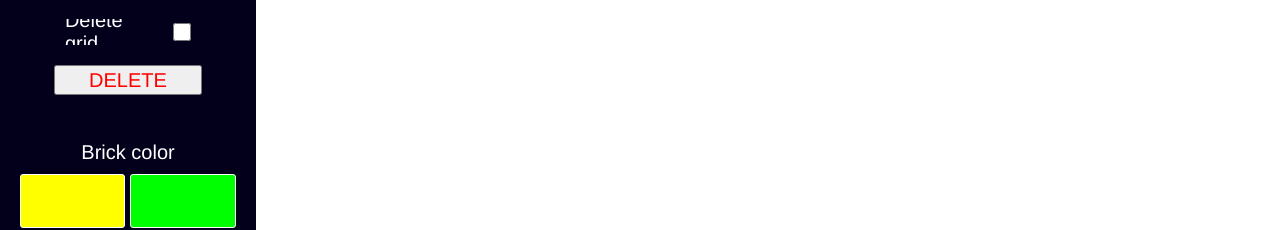
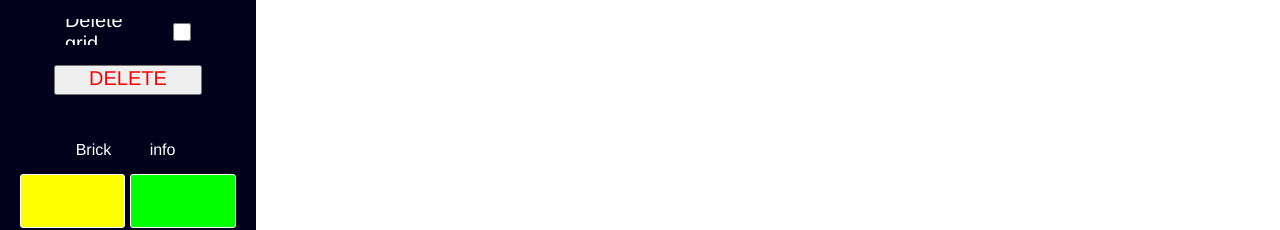
Before and after one commit to pawelos231/arkanoid_level_editor, a React (Vite) app: page / in a window 1280 px wide. Shown: the part 279-509 px from the top of the page. Built offline with nearby package versions, Linux system fonts and the light colour scheme.

Commit message:
added logic behind info component modal

```diff
--- a/index.html
+++ b/index.html
@@ -8,6 +8,7 @@
   </head>
   <body>
     <div id="root"></div>
+    <div id="portal-info"></div>
     <script type="module" src="/src/main.tsx"></script>
   </body>
 </html>
--- /dev/null
+++ b/src/components/InfoModal/Info.tsx
@@ -0,0 +1,29 @@
+import { ReactNode, useEffect, useRef, useState } from "react";
+import { createPortal } from "react-dom";
+import "./info.css";
+
+type Props = {
+  renderBricks: () => ReactNode;
+};
+
+const Info = ({ renderBricks }: Props): JSX.Element | null => {
+  const ref = useRef<Element | null>(null);
+  const [mounted, setMounted] = useState<boolean>(false);
+
+  useEffect(() => {
+    ref.current = document.querySelector<HTMLElement>("#portal-info");
+    setMounted(true);
+  }, []);
+
+  if (!mounted || !ref.current) return null;
+
+  return createPortal(
+    <div className="info-modal">
+      <div className="close">X</div>
+      <div className="data">{renderBricks()}</div>
+    </div>,
+    ref.current
+  );
+};
+
+export default Info;
--- /dev/null
+++ b/src/components/InfoModal/info.css
@@ -0,0 +1,16 @@
+.info-modal{
+    position: absolute;
+    top: 0;
+    left: 0;
+    width: 100vw;
+    height: 100vh;
+    backdrop-filter: blur(5px);
+}
+
+.close{
+    font-size: 60px;
+    margin-top: 20px;
+    margin-left: 20px;
+    position: absolute;
+    color: white;
+}
--- a/src/components/Navbar/Navbar.tsx
+++ b/src/components/Navbar/Navbar.tsx
@@ -5,6 +5,8 @@
 } from "../../constants/defaultValues";
 import { bricksData } from "../../helpers/brickData";
 import { BrickData } from "../../helpers/brickData";
+import { useState, useEffect, useCallback, Suspense, lazy } from "react";
+const Info = lazy(() => import("../InfoModal/Info"));
 
 type Props = {
   changeRowsCount: (rows: number) => void;
@@ -25,6 +27,9 @@
   handleGridOpen,
   grid,
 }: Props) => {
+  const [modal, handleOpenModal] = useState<boolean>(false);
+  const [mounted, setMounted] = useState<boolean>(false);
+
   const handleColumnCountInputChange = (
     event: React.ChangeEvent<HTMLInputElement>
   ) => {
@@ -39,11 +44,18 @@
     changeRowsCount(value);
   };
 
-  const handleBrickChoose = (brick: BrickData) => {
-    setBrick(brick.color);
-  };
+  const handleBrickChoose = useCallback(
+    (brick: BrickData) => {
+      setBrick(brick.color);
+    },
+    [setBrick]
+  );
 
-  const renderBricks = () => {
+  useEffect(() => {
+    setMounted(true);
+  }, []);
+
+  const renderBricks = useCallback(() => {
     return bricksData().map((brick) => (
       <div
         key={brick.color}
@@ -52,7 +64,9 @@
         style={{ backgroundColor: brick.color }}
       ></div>
     ));
-  };
+  }, [handleBrickChoose]);
+
+  if (!mounted) return null;
 
   return (
     <nav className="navbar">
@@ -78,16 +92,24 @@
         </div>
         <div className="checkers">
           <div>
-            <p>{grid ? "Delete grid" : "Set grid"}</p>{" "}
+            <p>Delete grid</p>{" "}
             <input onChange={() => handleGridOpen(!grid)} type="checkbox" />
           </div>
-          <button className="delete">DELETE</button>
+          <button className="delete">DELETE PROGRESS</button>
         </div>
       </div>
       <div className="kolor">
-        <p>Brick color</p>
+        <div className="brickColor">
+          <p>Brick Color</p>
+          <p onClick={() => handleOpenModal(!modal)}>info</p>
+        </div>
         <div className="brickContainer">{renderBricks()}</div>
       </div>
+      {modal ? (
+        <Suspense fallback={<div>Loading...</div>}>
+          <Info renderBricks={renderBricks} />
+        </Suspense>
+      ) : null}
     </nav>
   );
 };
--- a/src/components/Navbar/navbar.css
+++ b/src/components/Navbar/navbar.css
@@ -15,6 +15,19 @@
     flex-basis: 10%;
 }
 
+.kolor > .brickColor {
+    flex-basis: 20%;
+    width: 100%;
+    text-align: center;
+    display: flex;
+    justify-content: center;
+}
+
+.kolor > .brickColor > p{
+    flex-basis: 20%;
+    height: 20px;
+    flex-basis: 30%;
+}
 
 .kolor {
     width: 90%;
```
Also changed, not shown: src/main.css (line endings or trailing spaces).
